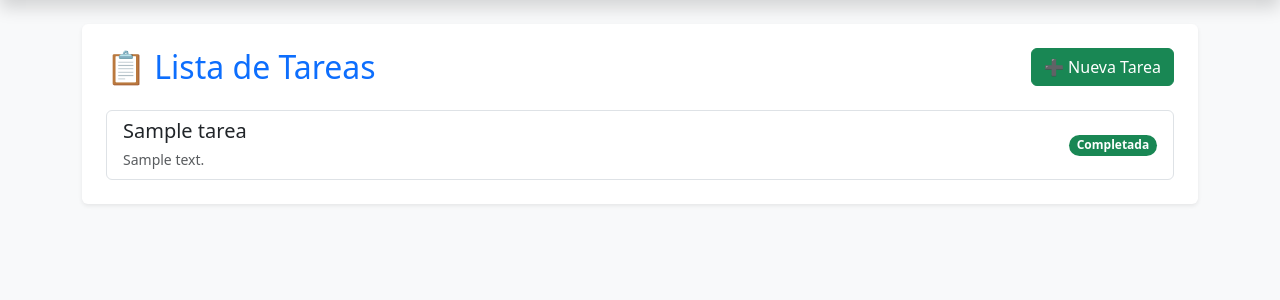
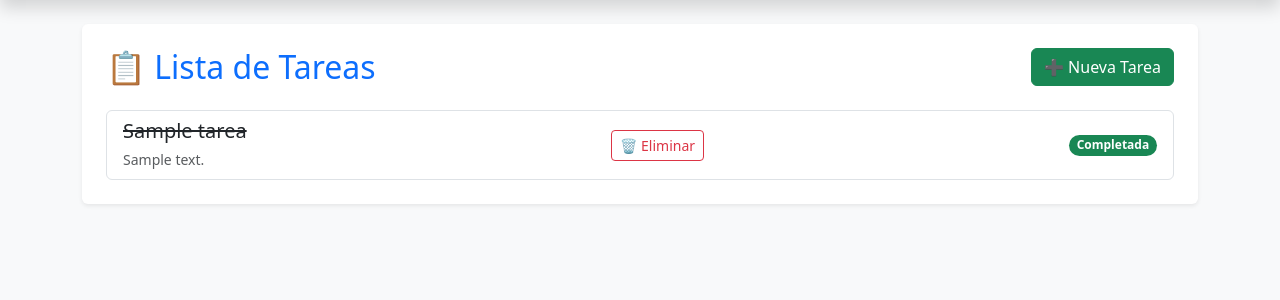
Before and after one commit to yedrueda/djangoPractica, a Django app: page / in a window 1280 px wide. Shown: the part 56-356 px from the top of the page. Run offline with Django 5.2, Linux system fonts and the light colour scheme; tables that the repository leaves empty hold one stand-in row (values such as "Sample post").

Commit message:
Feat: Agregada lógica CRUD completa (Borrar y Completar tareas)

```diff
--- a/tareas/templates/tareas/lista_tareas.html
+++ b/tareas/templates/tareas/lista_tareas.html
@@ -12,9 +12,27 @@
         {% for tarea in tareas %}
             <div class="list-group-item list-group-item-action d-flex justify-content-between align-items-center">
                 <div>
-                    <h5 class="mb-1">{{ tarea.titulo }}</h5>
+                    <h5 class="mb-1">
+                        {% if tarea.completada %}
+                            <del>{{ tarea.titulo }}</del>
+                        {% else %}
+                            {{ tarea.titulo }}
+                        {% endif %}
+                    </h5>
                     <small class="text-muted">{{ tarea.descripcion|truncatechars:50 }}</small>
                 </div>
+
+                <div class="btn-group">
+                    {% if not tarea.completada %}
+                        <a href="{% url 'completar_tarea' tarea.id %}" class="btn btn-sm btn-outline-primary me-2">
+                            ✔️ Completar
+                        </a>
+                    {% endif %}
+                    <a href="{% url 'eliminar_tarea' tarea.id %}" class="btn btn-sm btn-outline-danger">
+                        🗑️ Eliminar
+                    </a>
+                </div>
+
 
                 {% if tarea.completada %}
                     <span class="badge bg-success rounded-pill">Completada</span>
--- a/tareas/urls.py
+++ b/tareas/urls.py
@@ -5,4 +5,6 @@ from . import views
 urlpatterns = [
     path('', views.lista_tareas, name='lista_tareas'),
     path('crear/', views.crear_tarea, name='crear_tarea'),
+    path('eliminar/<int:tarea_id>/', views.eliminar_tarea, name='eliminar_tarea'),
+    path('completar/<int:tarea_id>/', views.completar_tarea, name='completar_tarea'),
 ]
--- a/tareas/views.py
+++ b/tareas/views.py
@@ -1,6 +1,7 @@
 from django.shortcuts import redirect, render
 from .models import Tarea
 from .forms import TareaForm
+from django.shortcuts import render, redirect, get_object_or_404
 
 def lista_tareas(request):
     tareas = Tarea.objects.all()
@@ -20,3 +21,15 @@ def crear_tarea(request):
         form = TareaForm()
 
     return render(request, 'tareas/crear_tarea.html', {'form': form})
+
+def eliminar_tarea(request, tarea_id):
+    #busca las tareas por id, si no existe devuelve error 404
+    tarea = get_object_or_404(Tarea, id=tarea_id)
+    tarea.delete()
+    return redirect('lista_tareas')
+
+def completar_tarea(request, tarea_id):
+    tarea = get_object_or_404(Tarea, id=tarea_id)
+    tarea.completada = True # cambiamos el estado de la tarea
+    tarea.save() # guardamos los cambios en la base de datos
+    return redirect('lista_tareas')
```
